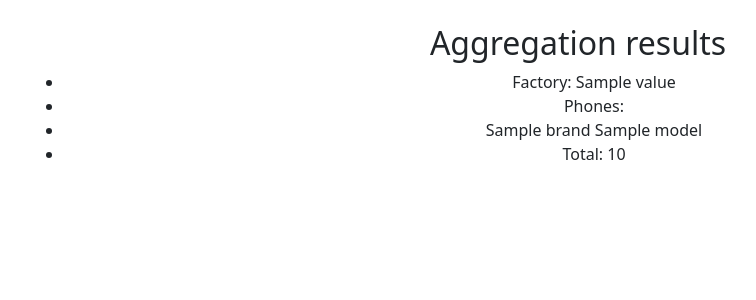
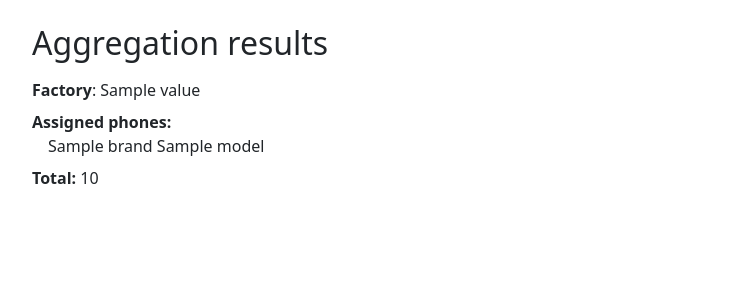
Before and after one commit to VetalM84/flaskMongo, a Flask app: template templates/aggregate.html in a window 1280 px wide. Shown: the part 72-372 px from the top of the page, without its empty margins (62-818 px from the left). Run offline with Flask 2, Linux system fonts and the light colour scheme; the template is opened without the code that fills it: most values are stand-ins (such as "Sample title", 1, 10 or a date in 2020); some libraries are stand-ins or nearby versions.

Commit message:
Update markup

```diff
--- a/templates/aggregate.html
+++ b/templates/aggregate.html
@@ -1,21 +1,17 @@
 {% extends "base.html" %}
 
 {% block content %}
-	<div class="container text-center">
+	<div class="container text-start">
 		<h1 class="h2">Aggregation results</h1>
 		<div class="row">
 			{% for value in context %}
 				<div class="col">
-					  <ul>
-					    <li>Factory: {{ value["Name"] }}</li>
-					    <li>Phones:</li>
+					<div class="py-2"><strong>Factory</strong>: {{ value["name"] }}</div>
+					<div class="fw-bold">Assigned phones:</div>
 					{% for phone in value["phones"] %}
-					      <li class="px-3">
-								  {{ phone["brand"] }} {{ phone["model"] }}
-					      </li>
+						<div class="px-3">{{ phone["brand"] }} {{ phone["model"] }}</div>
 					{% endfor %}
-					  <li>Total: {{ value["total"] }}</li>
-				  </ul>
+					<div class="py-2"><strong>Total:</strong> {{ value["total"] }}</div>
 				</div>
 			{% endfor %}
 		</div>
```
Lines whose indentation alone changed are shown as unchanged.
